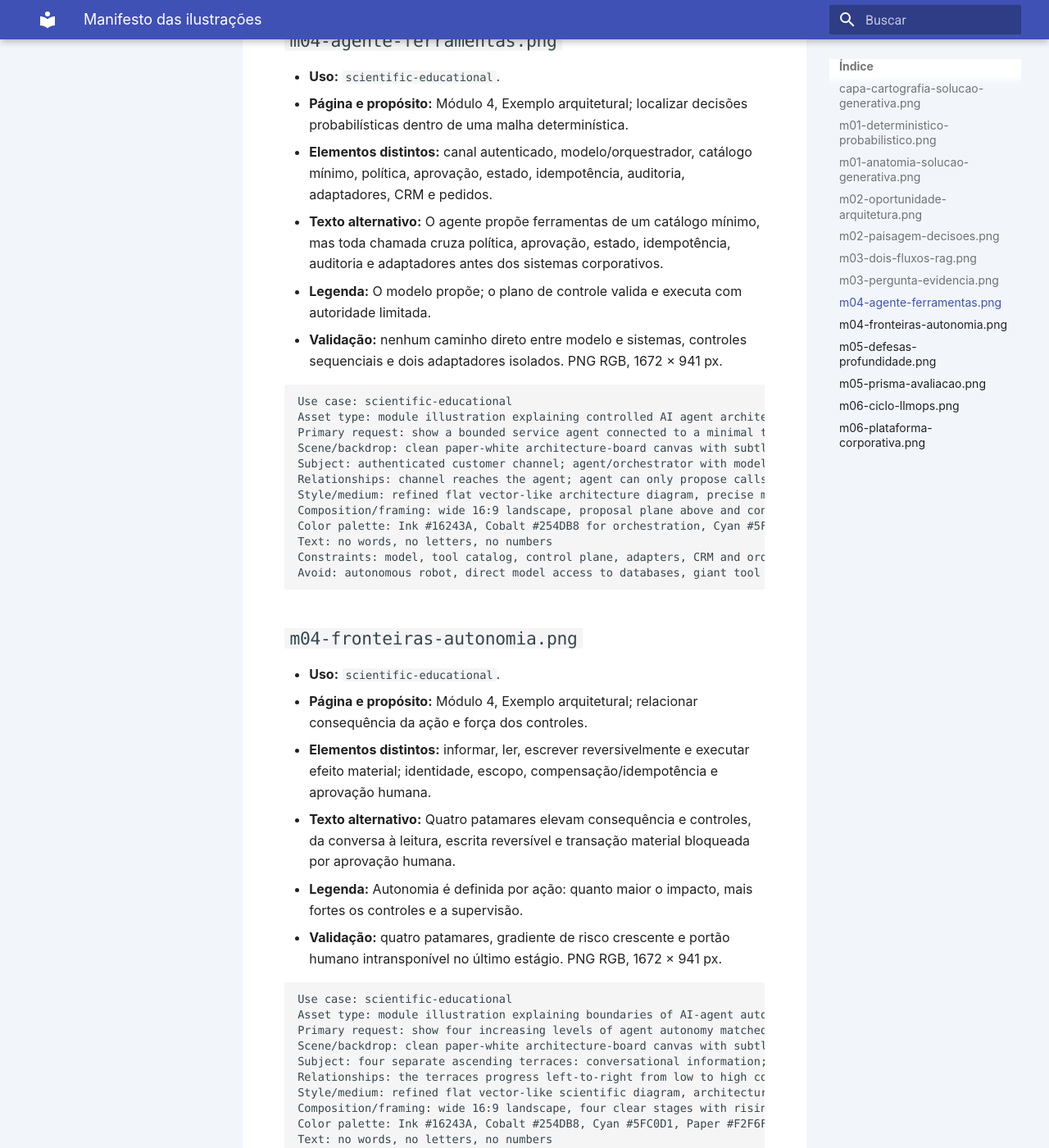
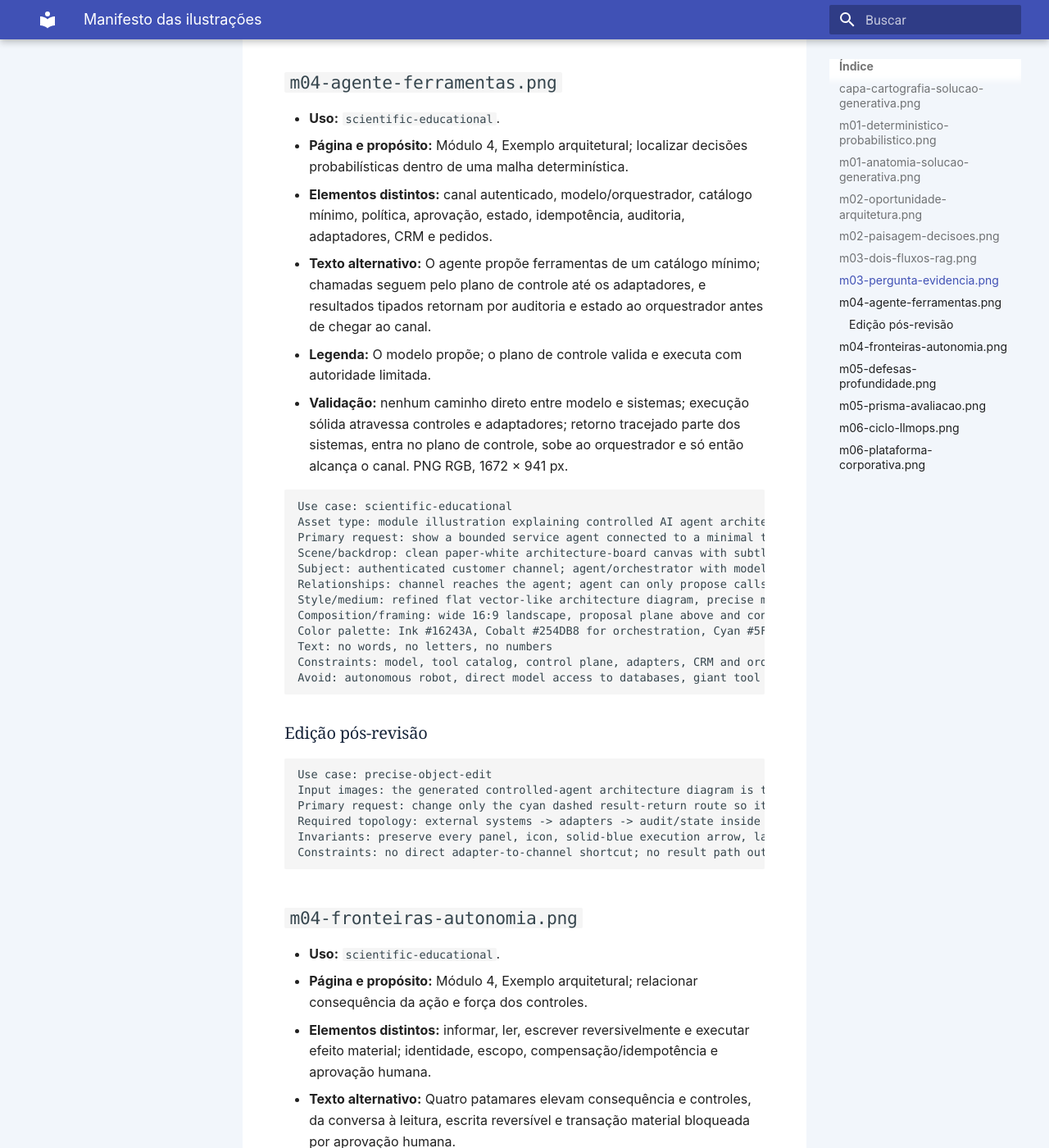
Before and after one commit to aulas-marco/arquitetura-solucoes-ia-generativa, an MkDocs documentation site: the page built from docs/assets/images/prompts.md, in a window 1280 px wide and 1400 px high, scrolled down 5572 px. Shown: the whole window at 82% size. Built offline with MkDocs 1.6.1 and Material for MkDocs 9.7.7, drawn with Linux system fonts in a browser that asks for light colours; some of the changed text lies outside the part shown.

Commit message:
fix: close illustrated agent result path

````diff
--- a/docs/assets/images/prompts.md
+++ b/docs/assets/images/prompts.md
@@ -1,6 +1,6 @@
 # Manifesto das ilustrações
 
-As treze pranchas foram geradas com o recurso integrado de geração de imagens, uma chamada por ativo, em 15 de julho de 2026. Todas seguem a direção visual **Academia / prancha de arquitetura** e a paleta Ink `#16243A`, Cobalt `#254DB8`, Cyan `#5FC0D1`, Paper `#F2F6FB`, White `#FFFFFF` e Amber `#F2B84B`. Não há logotipos de fornecedores, marcas-d'água nem texto incorporado. O significado preciso permanece no texto alternativo e na legenda editorial de cada página.
+As treze pranchas foram inicialmente geradas com o recurso integrado de geração de imagens, uma chamada por ativo, em 15 de julho de 2026. A prancha do agente controlado recebeu uma edição posterior, também pelo recurso integrado, para explicitar o caminho governado de retorno. Todas seguem a direção visual **Academia / prancha de arquitetura** e a paleta Ink `#16243A`, Cobalt `#254DB8`, Cyan `#5FC0D1`, Paper `#F2F6FB`, White `#FFFFFF` e Amber `#F2B84B`. Não há logotipos de fornecedores, marcas-d'água nem texto incorporado. O significado preciso permanece no texto alternativo e na legenda editorial de cada página.
 
 ## `capa-cartografia-solucao-generativa.png`
 
@@ -175,9 +175,9 @@ Avoid: model querying unrestricted data, answer before validation, decorative ch
 - **Uso:** `scientific-educational`.
 - **Página e propósito:** Módulo 4, Exemplo arquitetural; localizar decisões probabilísticas dentro de uma malha determinística.
 - **Elementos distintos:** canal autenticado, modelo/orquestrador, catálogo mínimo, política, aprovação, estado, idempotência, auditoria, adaptadores, CRM e pedidos.
-- **Texto alternativo:** O agente propõe ferramentas de um catálogo mínimo, mas toda chamada cruza política, aprovação, estado, idempotência, auditoria e adaptadores antes dos sistemas corporativos.
+- **Texto alternativo:** O agente propõe ferramentas de um catálogo mínimo; chamadas seguem pelo plano de controle até os adaptadores, e resultados tipados retornam por auditoria e estado ao orquestrador antes de chegar ao canal.
 - **Legenda:** O modelo propõe; o plano de controle valida e executa com autoridade limitada.
-- **Validação:** nenhum caminho direto entre modelo e sistemas, controles sequenciais e dois adaptadores isolados. PNG RGB, 1672 × 941 px.
+- **Validação:** nenhum caminho direto entre modelo e sistemas; execução sólida atravessa controles e adaptadores; retorno tracejado parte dos sistemas, entra no plano de controle, sobe ao orquestrador e só então alcança o canal. PNG RGB, 1672 × 941 px.
 
 ```text
 Use case: scientific-educational
@@ -192,6 +192,17 @@ Color palette: Ink #16243A, Cobalt #254DB8 for orchestration, Cyan #5FC0D1 for t
 Text: no words, no letters, no numbers
 Constraints: model, tool catalog, control plane, adapters, CRM and order system must remain visually distinct; all effectful arrows pass through the control plane; no vendor logos; no trademarks; no watermark
 Avoid: autonomous robot, direct model access to databases, giant tool catalog, dark cyberpunk, decorative circuitry, ambiguous arrows
+```
+
+### Edição pós-revisão
+
+```text
+Use case: precise-object-edit
+Input images: the generated controlled-agent architecture diagram is the edit target
+Primary request: change only the cyan dashed result-return route so it forms one governed path.
+Required topology: external systems -> adapters -> audit/state inside control plane -> orchestrator -> authenticated channel. Typed results return from each external system into its adapter; from the adapters the cyan dashed route enters the deterministic control-plane boundary and reaches audit/state; from audit/state it continues upward to the orchestrator; only after orchestration and safe presentation does it continue leftward to the authenticated channel.
+Invariants: preserve every panel, icon, solid-blue execution arrow, layout, dimensions, spacing, palette, white grid background and architecture-board style. Preserve the tool catalog and the two external-system panels. Change only cyan dashed return-route geometry and arrowheads.
+Constraints: no direct adapter-to-channel shortcut; no result path outside the control plane; no text, words, letters or numbers; no new components; no vendor logos; no trademarks; no watermark; no ambiguous crossings.
 ```
 
 ## `m04-fronteiras-autonomia.png`
@@ -271,7 +282,7 @@ Avoid: one star rating, one gauge, business pie chart, photoreal crystal, dark b
 - **Uso:** `scientific-educational`.
 - **Página e propósito:** Módulo 6, Exemplo arquitetural; apresentar mudança versionada, promoção gradual e aprendizagem governada.
 - **Elementos distintos:** ativos versionados, avaliação, canary, observação, classificação, rollback seguro, incidente e curadoria.
-- **Texto alternativo:** O ciclo LLMOps leva ativos versionados por avaliação, canary e observação, separa rollback seguro de incidente real e retorna aprendizagem curada a uma nova versão.
+- **Texto alternativo:** Ativos LLMOps versionados percorrem avaliação, canary e observação; rollback seguro rotineiro e incidente real classificado seguem ramos distintos antes da aprendizagem curada.
 - **Legenda:** Toda mudança comportamental percorre avaliação, liberação controlada, observação e aprendizagem.
 - **Validação:** ciclo fechado, dois ramos classificados — rollback e incidente — e retorno curado sem representar cópia de conteúdo bruto. PNG RGB, 1672 × 941 px.
 
````
Also changed, not shown: docs/modulo-4-agentes/exemplo-arquitetural.md (+1 -1 lines), docs/modulo-6-operacao/exemplo-arquitetural.md (+2 -2 lines), docs/assets/images/m04-agente-ferramentas.png, 2 other files.
